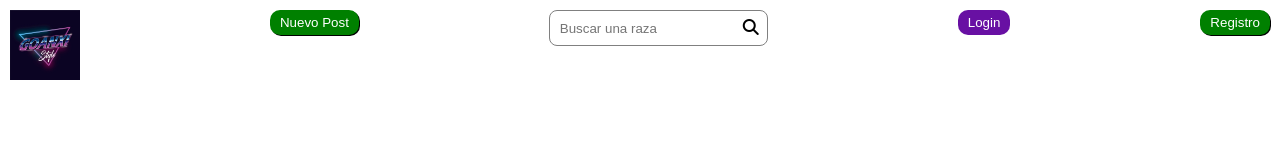
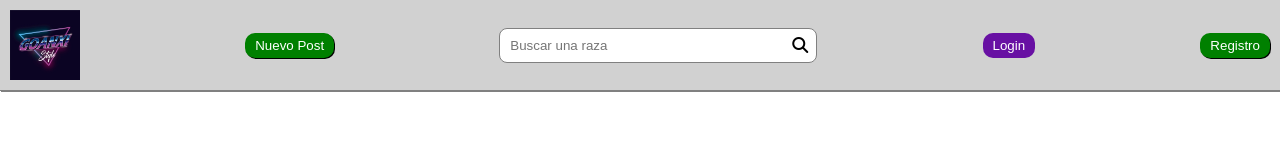
Before and after one commit to XimenaGaleano/PageStylegoAnxi, a plain HTML site: page index.html in a window 1280 px wide. Drawn offline with Linux system fonts and the light colour scheme.

Commit message:
agregar estilos finales al navbar

```diff
--- a/estilos/estilos.css
+++ b/estilos/estilos.css
@@ -12,16 +12,24 @@ body{
     display: flex ;
     justify-content:space-between;
     padding: 10px;
+    background-color: rgb(209, 209, 209);
+    border-bottom: 1px solid gray;
+    box-shadow: 1px 1px gray;
+}
+
+.navbar > li {
+    display: flex;
+    align-items: center;
 }
 .logo{
     height: 70px;
 }
-button{
+.button{
     border: 0px;
     padding: 5px 10px;
     border-radius: 10px;
 }
-button:hover{
+.button:hover{
     cursor: pointer;
     transform: scale(1.1);
     box-shadow: 5px 5px black;
@@ -45,7 +53,11 @@ button:hover{
     background-color: rgb(255, 255, 255);
     border: 1px solid gray;
     padding: 8px;
+
     border-radius: 8px;
+    width: 300px;
+    display: flex;
+    justify-content: space-between;
 }
 
 .buscar > input{
@@ -55,3 +67,6 @@ button:hover{
 .buscar:focus-within{
     border: 1px solid blue;
 }
+.iconobuscar:hover{
+    color: blue;
+}
--- a/index.html
+++ b/index.html
@@ -20,19 +20,19 @@
                 <img class="logo" src="./media/WhatsApp Image 2021-10-06 at 11.08.05 AM.jpeg" alt="imagen">
             </li>
              <li>
-                <button class="mainButton">Nuevo Post</button>
+                <button class=" button mainButton">Nuevo Post</button>
             </li>
             <li>
-                <div class="buscar">
+                <div class=" button buscar">
                     <input placeholder="Buscar una raza">
-                    <i class="fas fa-search"></i>
+                    <i class="fas fa-search iconobuscar"></i>
                 </div>
             </li>
             <li>
-                <button class="secondaryButton">Login</button>
+                <button class="button secondaryButton">Login</button>
             </li>
             <li>
-                <button class="mainButton">Registro</button>
+                <button class="button mainButton">Registro</button>
             </li>
 
         </ul>
```
